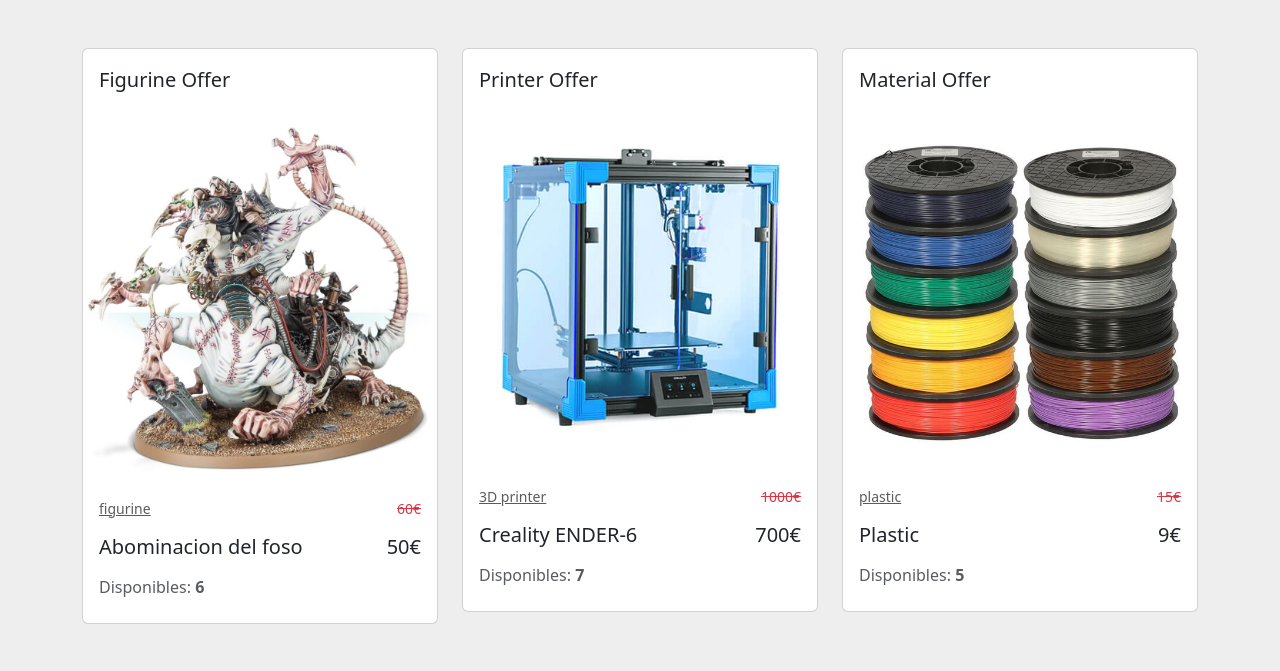
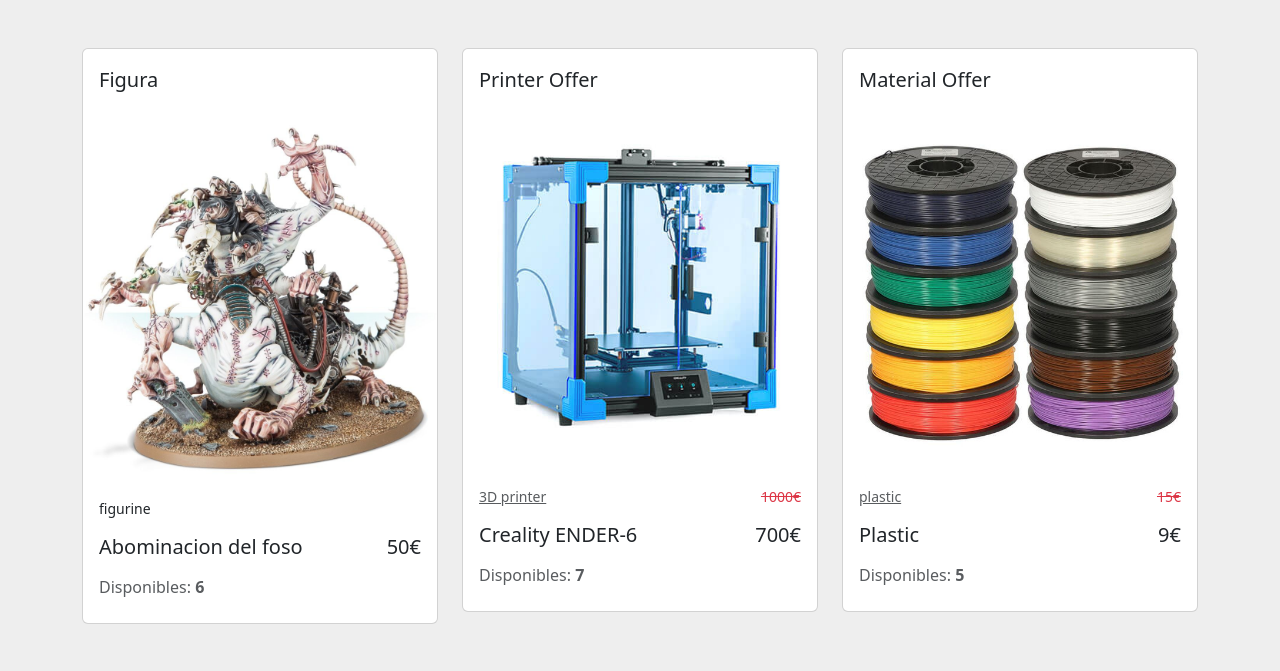
Before and after one commit to PabloRodriguezLomba/Django, a Django app: page /Pedidos in a window 1280 px wide. Shown: the part 72-743 px from the top of the page. Run offline with Django 4.2, Linux system fonts and the light colour scheme.

Commit message:
feat:Django +4

```diff
--- a/web/misitio/templates/misitio/ProductDetail.html
+++ b/web/misitio/templates/misitio/ProductDetail.html
@@ -1,6 +1,6 @@
 {% extends 'misitio/base.html' %}
 {% block content %}
-{% for Product in producto %}Product
+{% for Product in producto %}
 <div class="container mt-5 mb-5">
     <div class="card">
         <div class="row g-0">
--- a/web/misitio/templates/misitio/Productos.html
+++ b/web/misitio/templates/misitio/Productos.html
@@ -8,7 +8,7 @@
       <div class="col-md-12 col-lg-4 mb-4 mb-lg-0">
         <div class="card">
           <div class="d-flex justify-content-between p-3">
-            <p class="lead mb-0">Figurine Offer</p>
+            <p class="lead mb-0">Figura</p>
             <div
               class=" d-flex align-items-center justify-content-center shadow-1-strong"
               style="width: 35px; height: 35px;">
@@ -18,8 +18,8 @@
             class="card-img-top" alt="Laptop" />
           <div class="card-body">
             <div class="d-flex justify-content-between">
-              <p class="small"><a href="#!" class="text-muted">figurine</a></p>
-              <p class="small text-danger"><s>60€</s></p>
+              <p class="small" class="text-muted">figurine</p>
+
             </div>
 
             <div class="d-flex justify-content-between mb-3">
```
